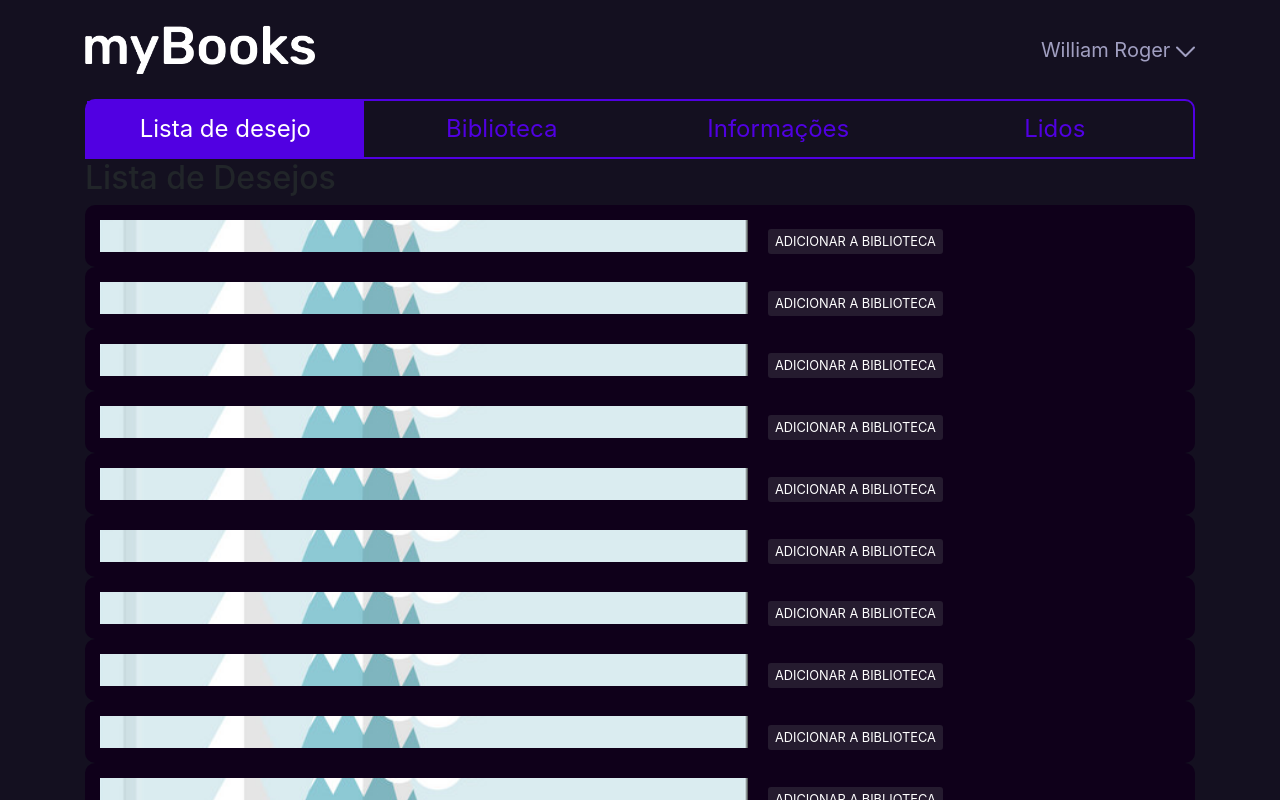
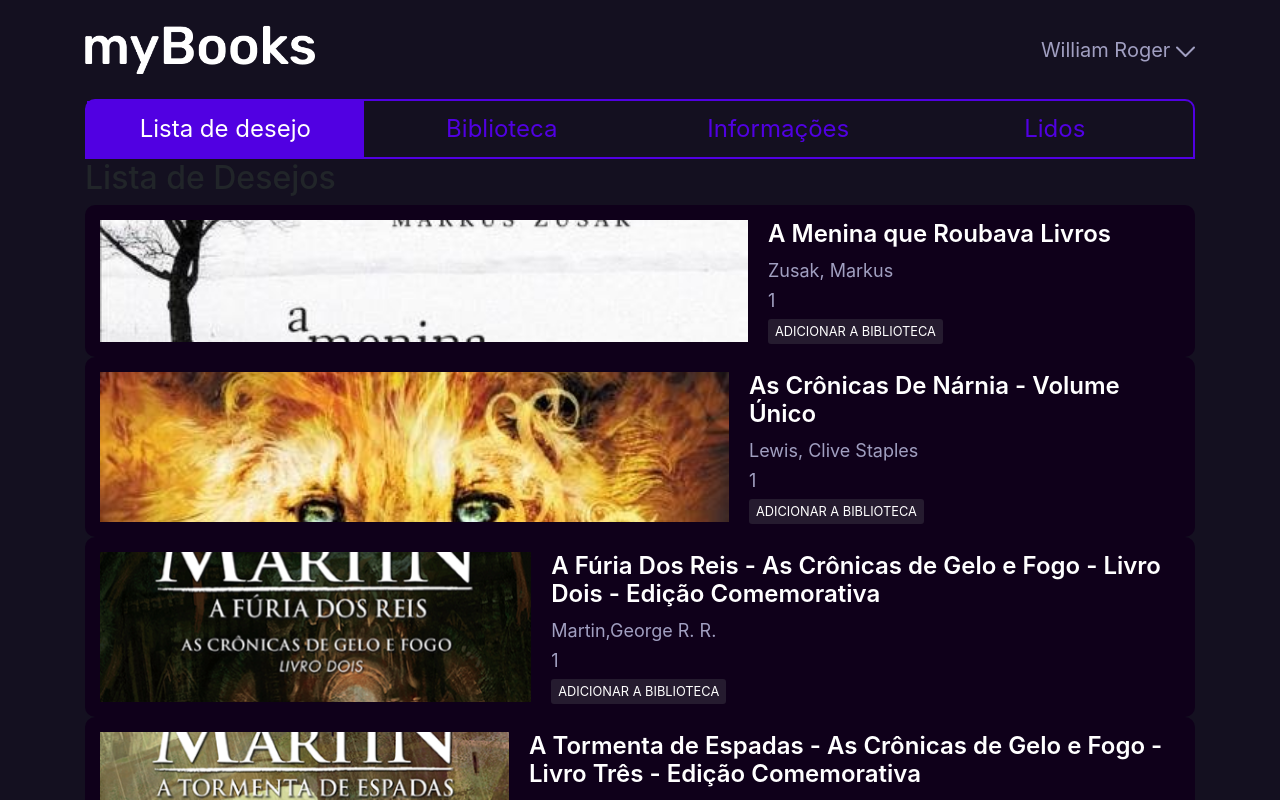
Before and after one commit to williamroger/mybooks, an Angular app: page / in a window 1280 px wide. Shown: the top 800 px of the page. Built offline with nearby package versions, Linux system fonts and the light colour scheme; data requests are answered from the project's data file.

Commit message:
funcionando a lista de desejo

```diff
--- /dev/null
+++ b/src/app/components/livro/book.model.ts
@@ -0,0 +1,6 @@
+export class Book {
+  public titulo: string;
+  public autor: string;
+  public edicao: string;
+  public imagePath: string;
+}
--- a/src/app/components/livro/book.ts
+++ /dev/null
@@ -1,6 +0,0 @@
-export class Book {
-  public title: string;
-  public author: string;
-  public edtion: string;
-  public imagePath: string;
-}
--- a/src/app/components/livro/livro.component.html
+++ b/src/app/components/livro/livro.component.html
@@ -1,11 +1,11 @@
 <div class="book">
-  <div class="book__image">
+  <div class="book__image" [ngStyle]="{'background-image': 'url(' + book.imagePath + ')'}">
 
   </div>
   <div class="book__info">
-    <h1 class="book__title">{{book.title}}</h1>
-    <p class="book__author">{{book.author}}</p>
-    <p class="book__edition">{{book.edition}}</p>
+    <h1 class="book__title">{{book.titulo}}</h1>
+    <p class="book__author">{{book.autor}}</p>
+    <p class="book__edition">{{book.edicao}}</p>
     <a href="#" class="book__buttonAdd">Adicionar a biblioteca</a>
   </div>
 </div>
--- a/src/app/components/livro/livro.component.scss
+++ b/src/app/components/livro/livro.component.scss
@@ -10,7 +10,7 @@
     &__image{
         width: 60%;
         margin-right: 20px;
-        background-image: url("../../../assets/images/book-default.png");
+        //background-image: url("../../../assets/images/book-default.png");
         background-size: cover;
         background-position: center center;
         background-repeat: no-repeat;
--- a/src/app/components/livro/livro.component.ts
+++ b/src/app/components/livro/livro.component.ts
@@ -1,5 +1,5 @@
 import { Component, OnInit, Input } from '@angular/core';
-import { Book } from './book';
+import { Book } from './book.model';
 
 @Component({
   selector: 'app-livro',
--- a/src/app/components/wishlist/listadesejos.service.ts
+++ b/src/app/components/wishlist/listadesejos.service.ts
@@ -1,7 +1,7 @@
 import { Injectable } from '@angular/core';
 import { HttpClient } from '@angular/common/http';
 import { MYBOOKS_API } from 'src/app/app.api';
-import { Book } from '../livro/book';
+import { Book } from '../livro/book.model';
 
 
 @Injectable({
--- a/src/app/components/wishlist/wishlist.component.ts
+++ b/src/app/components/wishlist/wishlist.component.ts
@@ -1,5 +1,5 @@
 import { Component, OnInit } from '@angular/core';
-import { Book } from '../livro/book';
+import { Book } from '../livro/book.model';
 import { ListadesejosService } from './listadesejos.service';
 @Component({
   selector: 'app-wishlist',
```
